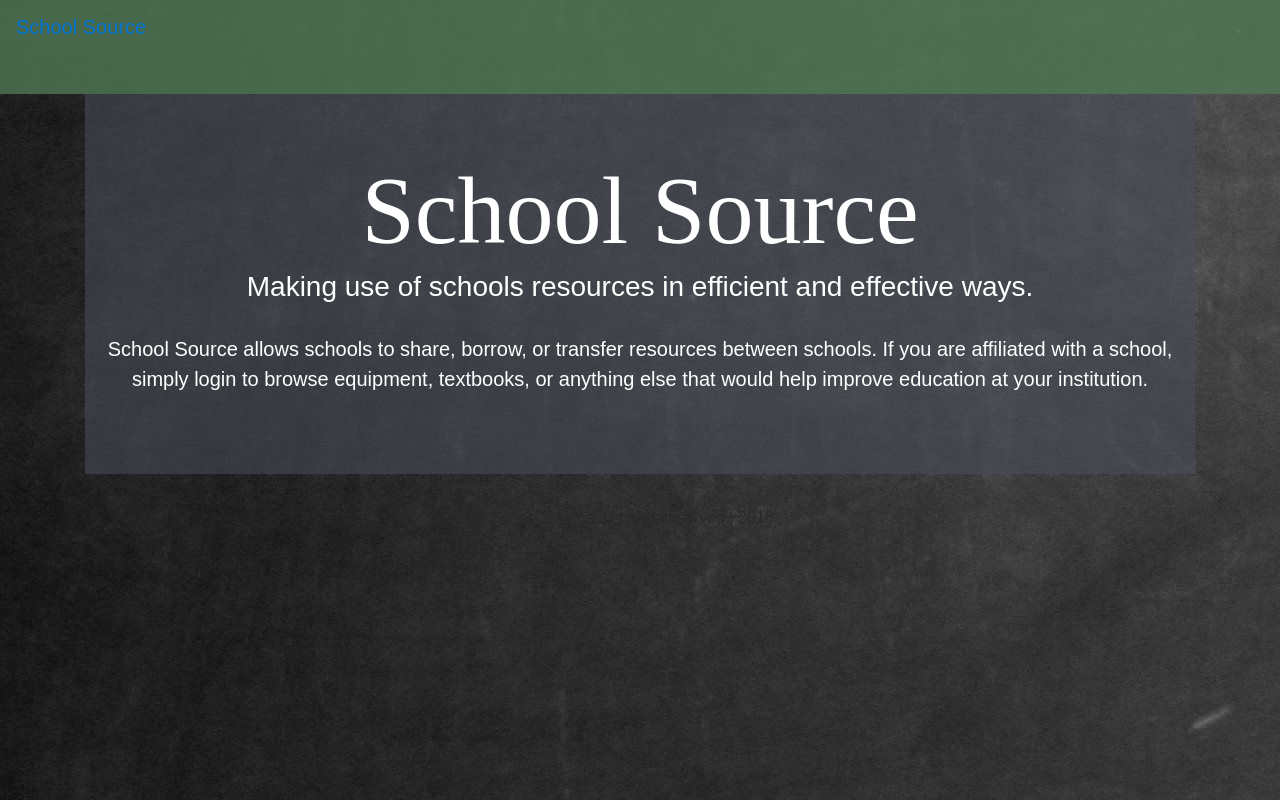
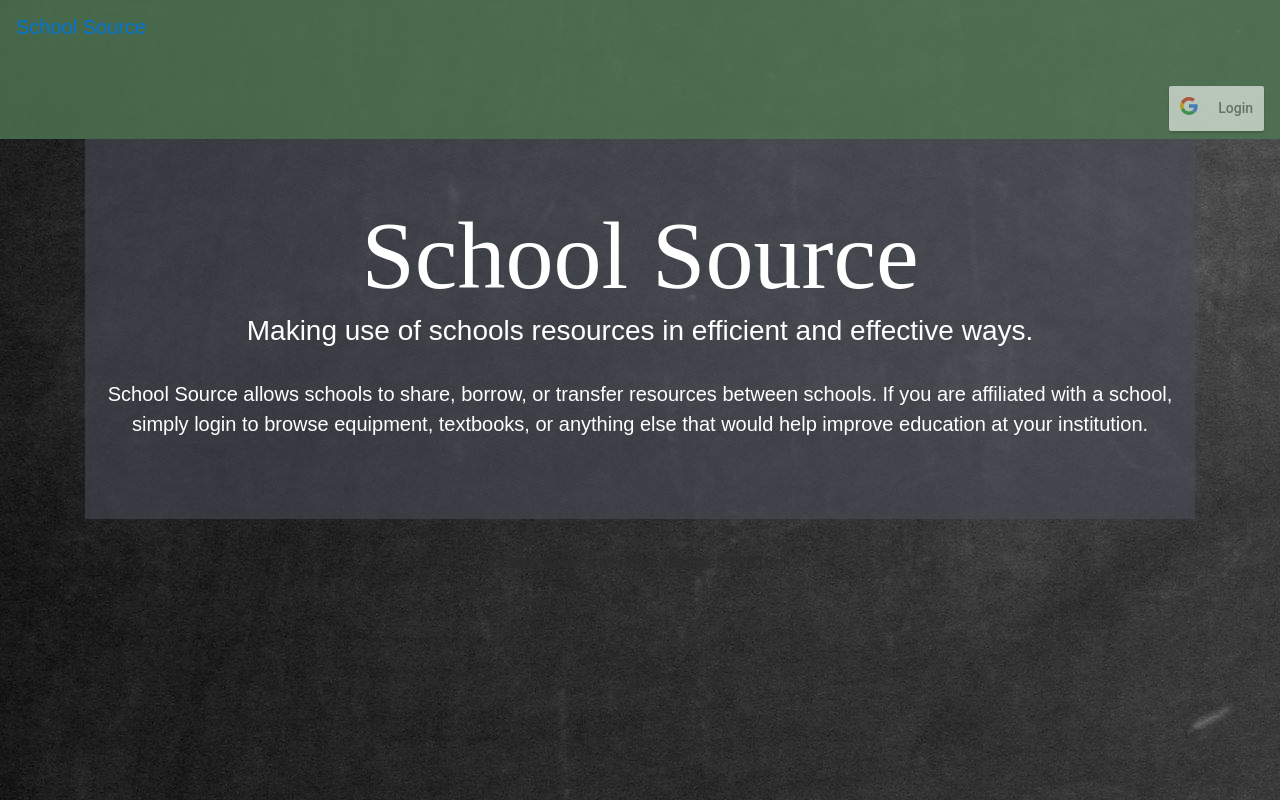
Before and after one commit to leifswenson/project3, a React (Create React App) app in the folder client/: page / in a window 1280 px wide. Built offline with nearby package versions, Linux system fonts and the light colour scheme; a web font is replaced by a local one.

Commit message:
navbar google

```diff
--- a/client/src/components/Navbar/Navbar.js
+++ b/client/src/components/Navbar/Navbar.js
@@ -1,24 +1,24 @@
 import React, { Component } from "react";
 import { Link } from "react-router-dom";
 import "./Navbar.css";
-// import { GoogleLogin } from 'react-google-login';
-// import { GoogleLogout } from 'react-google-login';
+import { GoogleLogin } from 'react-google-login';
+import { GoogleLogout } from 'react-google-login';
 
 
 
 class Navbar extends Component {
 
-  // state = {
-  //   isSignedIn: false
-  // };
+  state = {
+    isSignedIn: false
+  };
 
-  // changeSignIn = () => {
-  //   if (isSignedIn) {
-  //     isSignedIn = false;
-  //   } else {
-  //     isSignedIn = true;
-  //   }
-  // };
+  changeSignIn = () => {
+    if (isSignedIn) {
+      isSignedIn = false;
+    } else {
+      isSignedIn = true;
+    }
+  };
 
   responseGoogle = (response) => {
     console.log(response);
@@ -56,7 +56,7 @@ render () {
         </li>
       </ul>
     </div>
-    {/* <div>
+    <div>
 
         {this.state.isSignedIn === true
         ?
@@ -73,10 +73,9 @@ render () {
           buttonText="Login"
           onSuccess={this.responseGoogle}
           onFailure={this.responseGoogle}
-          onClick={this.changeSignIn}
         />
         )}
-    </div> */}
+    </div>
     {/* <div className="modal fade" id="loginModal" tabIndex="-1" role="dialog" aria-labelledby="loginModalLabel" aria-hidden="true">
       <div className="modal-dialog" role="document">
         <div className="modal-content">
```
